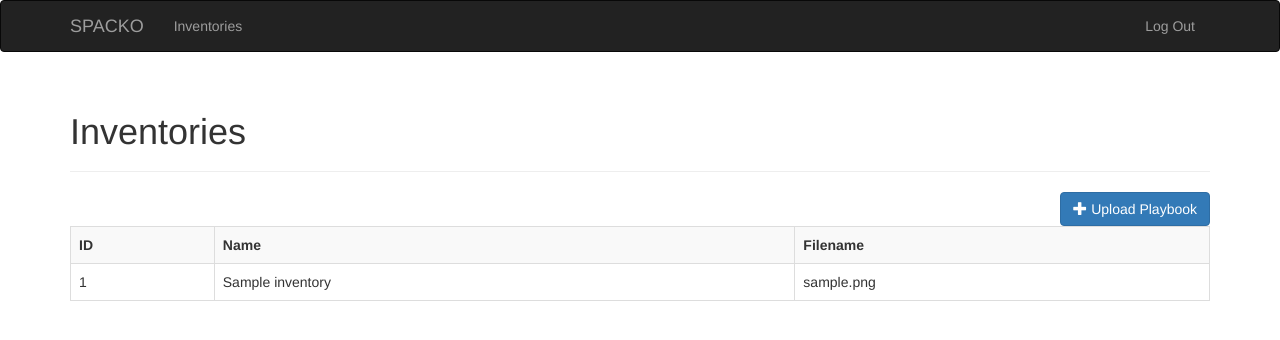
After one commit to FN0RD/spacko, a Flask app: page /inventory in a window 1280 px wide. The commit adds this page. Shown: the top 340 px of the page. Run offline with Flask 2, Linux system fonts and the light colour scheme; a user stored in the database is signed in; tables that the repository leaves empty hold one stand-in row (values such as "Sample post"); some libraries are stand-ins or nearby versions.

Commit message:
Added models for playbooks and inventories

```diff
--- a/app/main/views.py
+++ b/app/main/views.py
@@ -3,6 +3,7 @@ from flask.ext.login import login_required, current_user
 from . import main
 from .. import db
 from ..auth.models import Permission, Role
+from .models import SimpleInventory
 from ..decorators import admin_required
 
 
@@ -10,3 +11,9 @@ from ..decorators import admin_required
 @login_required
 def index():
     return render_template('index.html')
+
+@main.route('/inventory', methods=['GET', 'POST'])
+@login_required
+def inventories():
+	inventories = SimpleInventory.query.all()
+	return render_template('inventory.html', inventories=inventories)
--- a/app/templates/base.html
+++ b/app/templates/base.html
@@ -24,6 +24,7 @@
         <div class="navbar-collapse collapse">
             <ul class="nav navbar-nav">
                 {% if current_user.is_authenticated() %}
+		<li><a href="{{ url_for('main.inventories') }}">Inventories</a></li>
                 {% endif %}
             </ul>
             <ul class="nav navbar-nav navbar-right">
--- /dev/null
+++ b/app/templates/inventory.html
@@ -0,0 +1,35 @@
+{% extends "base.html" %}
+{% import "bootstrap/wtf.html" as wtf %}
+{% import "_macros.html" as macros %}
+
+{% block title %}Inventory{% endblock %}
+
+{% block page_content %}
+<div class="page-header">
+	<h1>Inventories</h1>
+</div>
+
+<button type="button" class="btn btn-primary pull-right">
+	<span class="glyphicon glyphicon-plus" aria-hidden="true"></span>
+	Upload Playbook
+</button>
+
+<table class="table table-bordered table-striped">
+<tr>
+	<th>ID</th>
+	<th>Name</th>
+	<th>Filename</th>
+</tr>
+{% for i in inventories %}
+<tr>
+	<td>{{ i.id }}</td>
+	<td>{{ i.name }}</td>
+	<td>{{ i.filename }}</td>
+</tr>
+{% endfor %}
+</table>
+{% endblock %}
+
+{% block scripts %}
+{{ super() }}
+{% endblock %}
--- a/manage.py
+++ b/manage.py
@@ -2,6 +2,7 @@
 import os
 from app import create_app, db
 from app.auth.models import User, Role, Permission
+from app.main.models import SimpleInventory, PlayBook
 from flask.ext.script import Manager, Shell
 from flask.ext.migrate import Migrate, MigrateCommand
 
@@ -11,7 +12,7 @@ migrate = Migrate(app, db)
 
 
 def make_shell_context():
-    return dict(app=app, db=db, User=User, Role=Role, Permission=Permission)
+    return dict(app=app, db=db, User=User, Role=Role, Permission=Permission, SimpleInventory=SimpleInventory, PlayBook=PlayBook)
 
 manager.add_command('shell', Shell(make_context=make_shell_context))
 manager.add_command('db', MigrateCommand)
```
Also changed, not shown: app/main/models.py (added, +32 -0 lines), migrations/versions/10d3323478d6_.py (added, +42 -0 lines).
